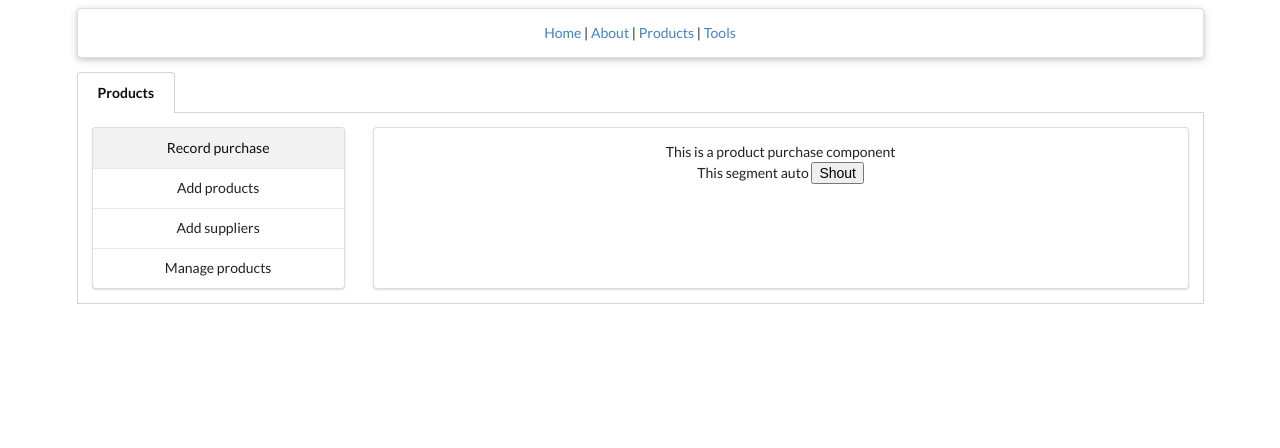
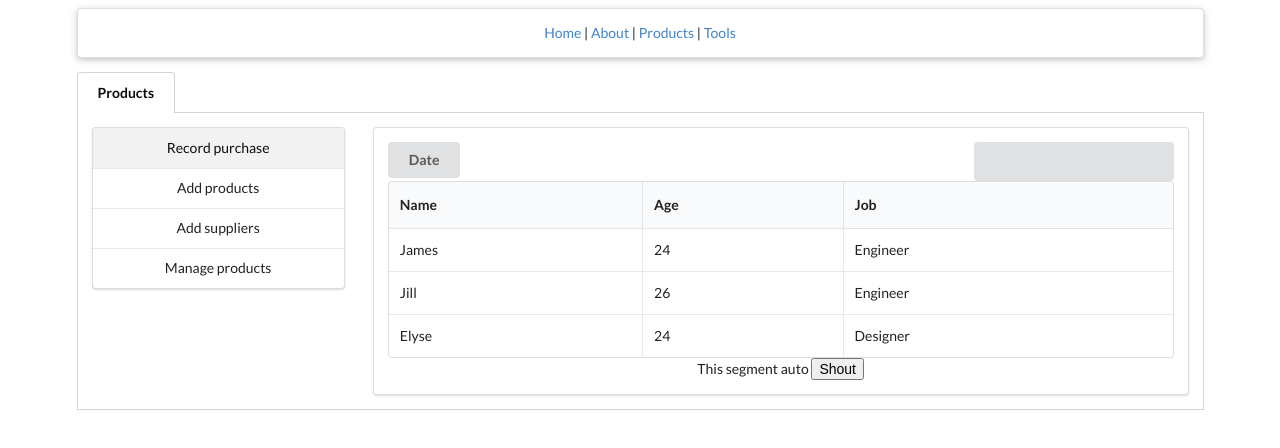
Before and after one commit to scott88lee/sam-dev, a Vue app in the folder frontend/: page /#/products in a window 1280 px wide. Shown: the top 448 px of the page. Built offline with nearby package versions, Linux system fonts and the light colour scheme.

Commit message:
mock purchase page

```diff
--- a/frontend/src/components/products/purchase.vue
+++ b/frontend/src/components/products/purchase.vue
@@ -1,5 +1,32 @@
 <template>
   <div>
-    This is a product purchase component
+    <div class="ui left floated button">Date</div>
+    <input class="ui right floated button" />
+    <table class="ui celled table">
+      <thead>
+        <tr>
+          <th>Name</th>
+          <th>Age</th>
+          <th>Job</th>
+        </tr>
+      </thead>
+      <tbody>
+        <tr>
+          <td data-label="Name">James</td>
+          <td data-label="Age">24</td>
+          <td data-label="Job">Engineer</td>
+        </tr>
+        <tr>
+          <td data-label="Name">Jill</td>
+          <td data-label="Age">26</td>
+          <td data-label="Job">Engineer</td>
+        </tr>
+        <tr>
+          <td data-label="Name">Elyse</td>
+          <td data-label="Age">24</td>
+          <td data-label="Job">Designer</td>
+        </tr>
+      </tbody>
+    </table>
   </div>
 </template>
```
